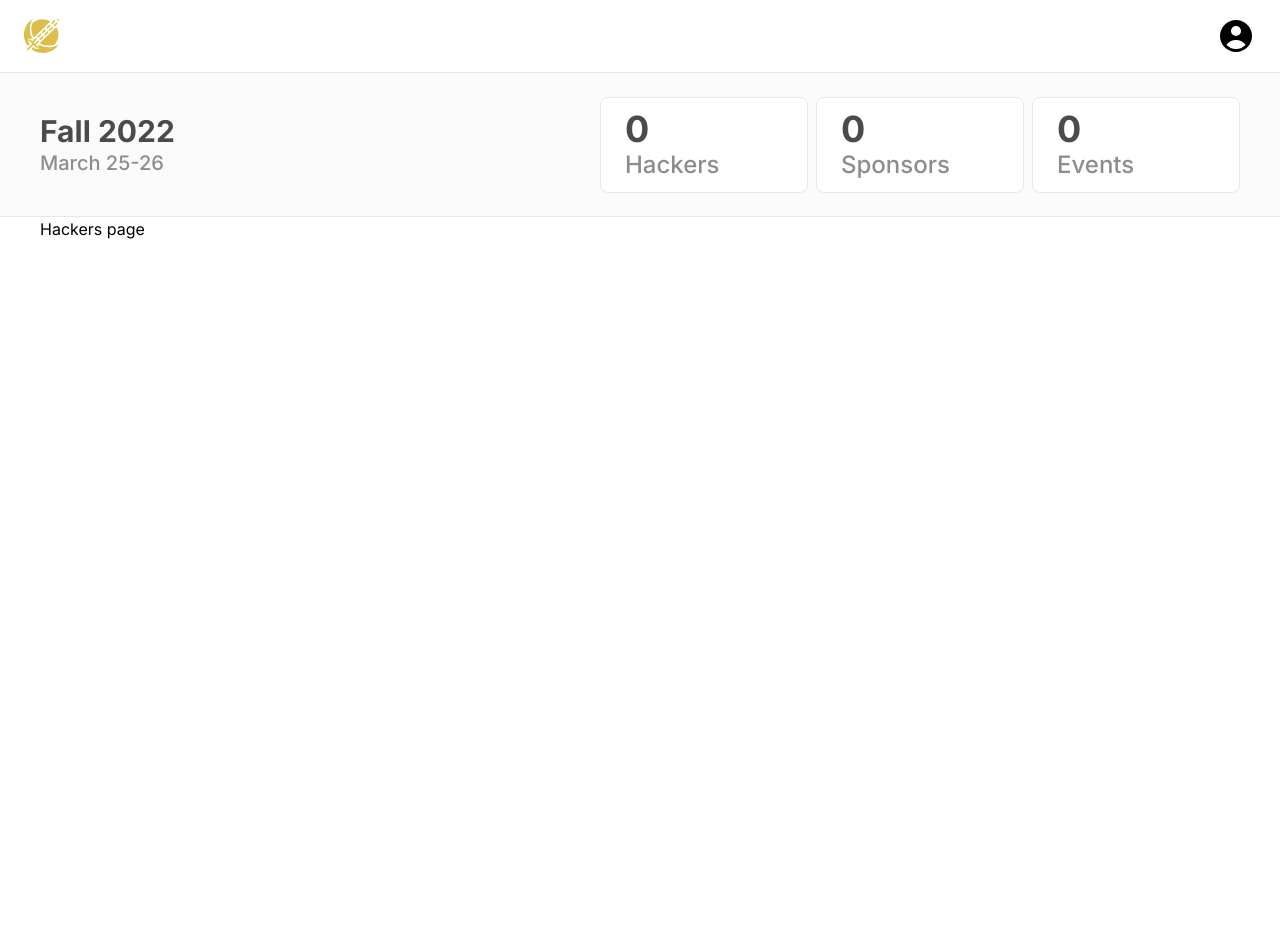
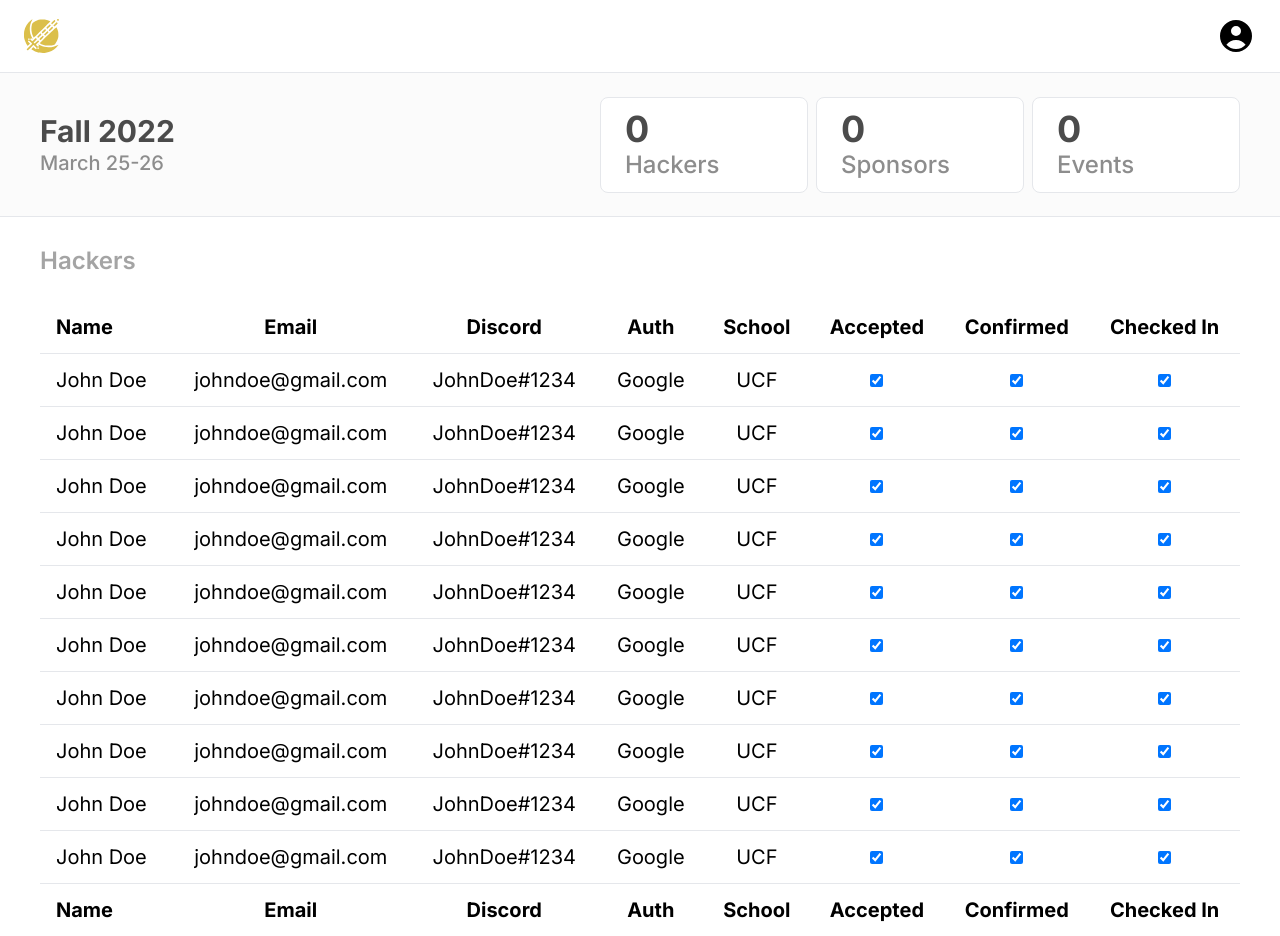
Before and after one commit to gitSean23/kh-admin-tool-2023, a Next.js app: page /hackers in a window 1280 px wide. Before the commit the page ends 800 px from the top, so only its background shows below. Built offline with nearby package versions, Linux system fonts and the light colour scheme.

Commit message:
Create hackers table

```diff
--- a/src/app/(hackathon)/hackathon/page.tsx
+++ b/src/app/(hackathon)/hackathon/page.tsx
@@ -1,3 +1,3 @@
 export default function Hackathon() {
-  return <div>Hello, World!</div>;
+  return <div className="px-10">Hello, World!</div>;
 }
--- /dev/null
+++ b/src/app/(hackathon)/hackers/HackersTable.tsx
@@ -0,0 +1,146 @@
+"use client";
+
+import { Attendee, generateAttendees } from "@/types";
+import {
+  CellContext,
+  createColumnHelper,
+  flexRender,
+  getCoreRowModel,
+  useReactTable,
+} from "@tanstack/react-table";
+import { useState } from "react";
+
+const data: Attendee[] = generateAttendees();
+
+const columnHelper = createColumnHelper<Attendee>();
+
+function TableCheckbox({
+  cellContext,
+}: {
+  cellContext: CellContext<Attendee, boolean>;
+}) {
+  const [isChecked, setIsChecked] = useState(cellContext.getValue());
+
+  const onChange = () => {
+    setIsChecked(!isChecked);
+    console.log(
+      `Changing ${cellContext.column.id} to ${!isChecked} for hacker with id ${
+        cellContext.row.original.id
+      }`
+    );
+  };
+
+  return <input type="checkbox" checked={isChecked} onChange={onChange} />;
+}
+
+const columns = [
+  columnHelper.accessor((row) => `${row.firstName} ${row.lastName}`, {
+    header: "Name",
+    cell: (info) => info.getValue(),
+    footer: "Name",
+  }),
+  columnHelper.accessor("email", {
+    header: "Email",
+    cell: (info) => info.getValue(),
+    footer: "Email",
+  }),
+  columnHelper.accessor("discord", {
+    header: "Discord",
+    cell: (info) => info.getValue(),
+    footer: "Discord",
+  }),
+  columnHelper.accessor("oAuth", {
+    header: "Auth",
+    cell: (info) => info.getValue(),
+    footer: "Auth",
+  }),
+  columnHelper.accessor("school", {
+    header: "School",
+    cell: (info) => info.getValue(),
+    footer: "School",
+  }),
+  columnHelper.accessor("isAccepted", {
+    header: "Accepted",
+    cell: (info) => <TableCheckbox cellContext={info} />,
+    footer: "Accepted",
+  }),
+  columnHelper.accessor("isConfirmed", {
+    header: "Confirmed",
+    cell: (info) => <TableCheckbox cellContext={info} />,
+    footer: "Confirmed",
+  }),
+  columnHelper.accessor("isCheckedIn", {
+    header: "Checked In",
+    cell: (info) => <TableCheckbox cellContext={info} />,
+    footer: "Checked In",
+  }),
+];
+
+export function HackersTable() {
+  const table = useReactTable({
+    data,
+    columns,
+    getCoreRowModel: getCoreRowModel(),
+  });
+
+  return (
+    <div>
+      <div className="mt-6 overflow-auto whitespace-nowrap text-xl">
+        <table className="w-full">
+          <thead>
+            {table.getHeaderGroups().map((headerGroup) => (
+              <tr key={headerGroup.id} className="border-b">
+                {headerGroup.headers.map((header) => (
+                  <th
+                    key={header.id}
+                    className="px-4 py-3 first-of-type:text-left"
+                  >
+                    {header.isPlaceholder
+                      ? null
+                      : flexRender(
+                          header.column.columnDef.header,
+                          header.getContext()
+                        )}
+                  </th>
+                ))}
+              </tr>
+            ))}
+          </thead>
+          <tbody>
+            {table.getRowModel().rows.map((row) => (
+              <tr key={row.id} className="border-b">
+                {row.getVisibleCells().map((cell) => (
+                  <td
+                    key={cell.id}
+                    className="px-4 py-3 text-center first-of-type:text-left"
+                  >
+                    {flexRender(cell.column.columnDef.cell, cell.getContext())}
+                  </td>
+                ))}
+              </tr>
+            ))}
+          </tbody>
+          <tfoot>
+            {table.getFooterGroups().map((footerGroup) => (
+              <tr key={footerGroup.id}>
+                {footerGroup.headers.map((header) => (
+                  <th
+                    key={header.id}
+                    className="px-4 py-3 first-of-type:text-left"
+                  >
+                    {header.isPlaceholder
+                      ? null
+                      : flexRender(
+                          header.column.columnDef.footer,
+                          header.getContext()
+                        )}
+                  </th>
+                ))}
+              </tr>
+            ))}
+          </tfoot>
+        </table>
+      </div>
+    </div>
+  );
+}
--- a/src/app/(hackathon)/hackers/page.tsx
+++ b/src/app/(hackathon)/hackers/page.tsx
@@ -1,3 +1,12 @@
+import { HackersTable } from "./HackersTable";
+
 export default function Hackers() {
-  return <div className="px-10">Hackers page</div>;
+  return (
+    <div className="px-10">
+      <div className="mb-4 mt-7 text-2xl font-semibold text-[#a4a4a4]">
+        Hackers
+      </div>
+      <HackersTable />
+    </div>
+  );
 }
--- a/src/app/(home)/HackathonTable.tsx
+++ b/src/app/(home)/HackathonsTable.tsx
@@ -25,7 +25,7 @@ const columns = [
   columnHelper.accessor("sponsors", {
     header: "Sponsors",
     cell: (info) => info.getValue().length,
-    footer: "Attendees",
+    footer: "Sponsors",
   }),
 ];
 
--- a/src/app/(home)/page.tsx
+++ b/src/app/(home)/page.tsx
@@ -1,6 +1,6 @@
 import Link from "next/link";
 import { CreateHackathonButton } from "./CreateHackathonButton";
-import { HackathonTable } from "./HackathonTable";
+import { HackathonTable } from "./HackathonsTable";
 
 export const metadata = {
   title: "Home",
@@ -39,7 +39,7 @@ export default function Home() {
 
   const links = [
     { route: "/hackathon", buttonText: "Go to Hackathon" },
-    { route: "/attendees", buttonText: "Attendees" },
+    { route: "/hackers", buttonText: "Hackers" },
     { route: "/sponsors", buttonText: "Sponsors" },
     { route: "/schedule", buttonText: "Schedule" },
   ];
```
